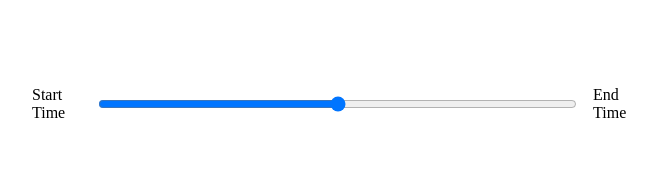
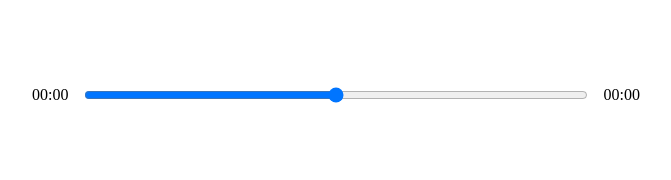
Before and after one commit to matic1909/music-player, a React (Create React App) app: page / in a window 1280 px wide. Shown: the part 410-590 px from the top of the page, without its empty margins (304-975 px from the left). Built offline with nearby package versions, Linux system fonts and the light colour scheme.

Commit message:
added display of current and remaining time

```diff
--- a/src/components/Player.jsx
+++ b/src/components/Player.jsx
@@ -6,6 +6,15 @@ import {
   faAngleRight,
 } from "@fortawesome/free-solid-svg-icons";
 import styled from "styled-components";
+
+function readableDuration(seconds) {
+  let sec = Math.floor(seconds);
+  let min = Math.floor(sec / 60);
+  min = min >= 10 ? min : "0" + min;
+  sec = Math.floor(sec % 60);
+  sec = sec >= 10 ? sec : "0" + sec;
+  return min + ":" + sec;
+}
 
 const PlayerStyle = styled.div`
   min-height: 20vh;
@@ -43,7 +52,11 @@ const PlayerStyle = styled.div`
 const Player = ({ currentSong }) => {
   const audioRef = useRef(null);
   const [isPlaying, setIsPlaying] = useState(false);
-  // Event Handler
+  const [timeInfo, setTimeInfo] = useState({
+    current: null,
+    left: null,
+  });
+  // Event Handlers
   const playSongHandler = () => {
     if (isPlaying) {
       audioRef.current.pause();
@@ -53,12 +66,21 @@ const Player = ({ currentSong }) => {
     setIsPlaying(!isPlaying);
   };
 
+  const timeUpdateHandler = (e) => {
+    const times = {
+      current: e.target.currentTime,
+      left: e.target.duration - e.target.currentTime,
+    };
+    setTimeInfo({ ...times });
+    console.log(timeInfo);
+  };
+
   return (
     <PlayerStyle>
       <div className="time-control">
-        <p>Start Time</p>
+        <p>{readableDuration(timeInfo.current)}</p>
         <input type="range" />
-        <p>End Time</p>
+        <p>{readableDuration(timeInfo.left)}</p>
       </div>
       <div className="play-control">
         <FontAwesomeIcon className="skip-back" size="2x" icon={faAngleLeft} />
@@ -74,7 +96,11 @@ const Player = ({ currentSong }) => {
           icon={faAngleRight}
         />
       </div>
-      <audio ref={audioRef} src={currentSong.audio}></audio>
+      <audio
+        onTimeUpdate={timeUpdateHandler}
+        ref={audioRef}
+        src={currentSong.audio}
+      ></audio>
     </PlayerStyle>
   );
 };
```
